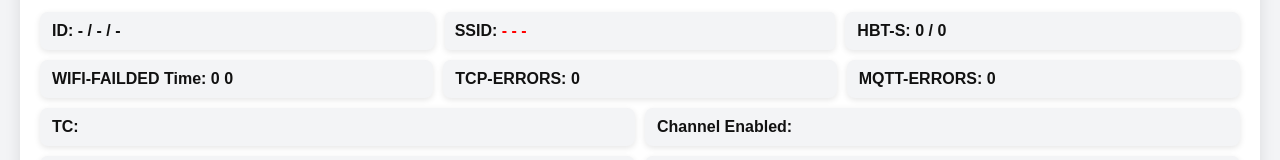
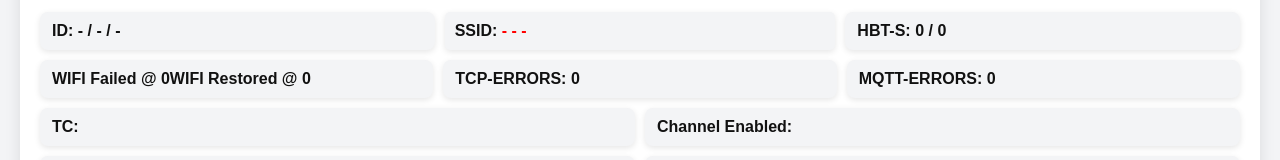
Before and after one commit to siddhiGvc2/Kwikay_Uart_Monitor, a React (Create React App) app: page / in a window 1280 px wide. Shown: the part 190-350 px from the top of the page. Built offline with nearby package versions, Linux system fonts and the light colour scheme.

Commit message:
wifi failed & reconnection time displayed

```diff
--- a/src/App.js
+++ b/src/App.js
@@ -526,7 +526,7 @@ let uartBuffer = "";
              <strong>HBT-S:</strong>  {deviceInfo.hbt_counter} / {deviceInfo.hbt_timer}
            </div>
               <div className="info-card">
-             <strong>WIFI-FAILDED Time:</strong> {deviceInfo.wifi_failed_at || 0} {deviceInfo.wifi_failure_duration || 0}
+             <strong>WIFI Failed @ </strong> {deviceInfo.wifi_failed_at || 0}<strong>WIFI Restored @ </strong>{deviceInfo.wifi_failure_duration || 0}
            </div>
             <div className="info-card">
              <strong>TCP-ERRORS:</strong> {deviceInfo.tcp_errors || 0}
```
